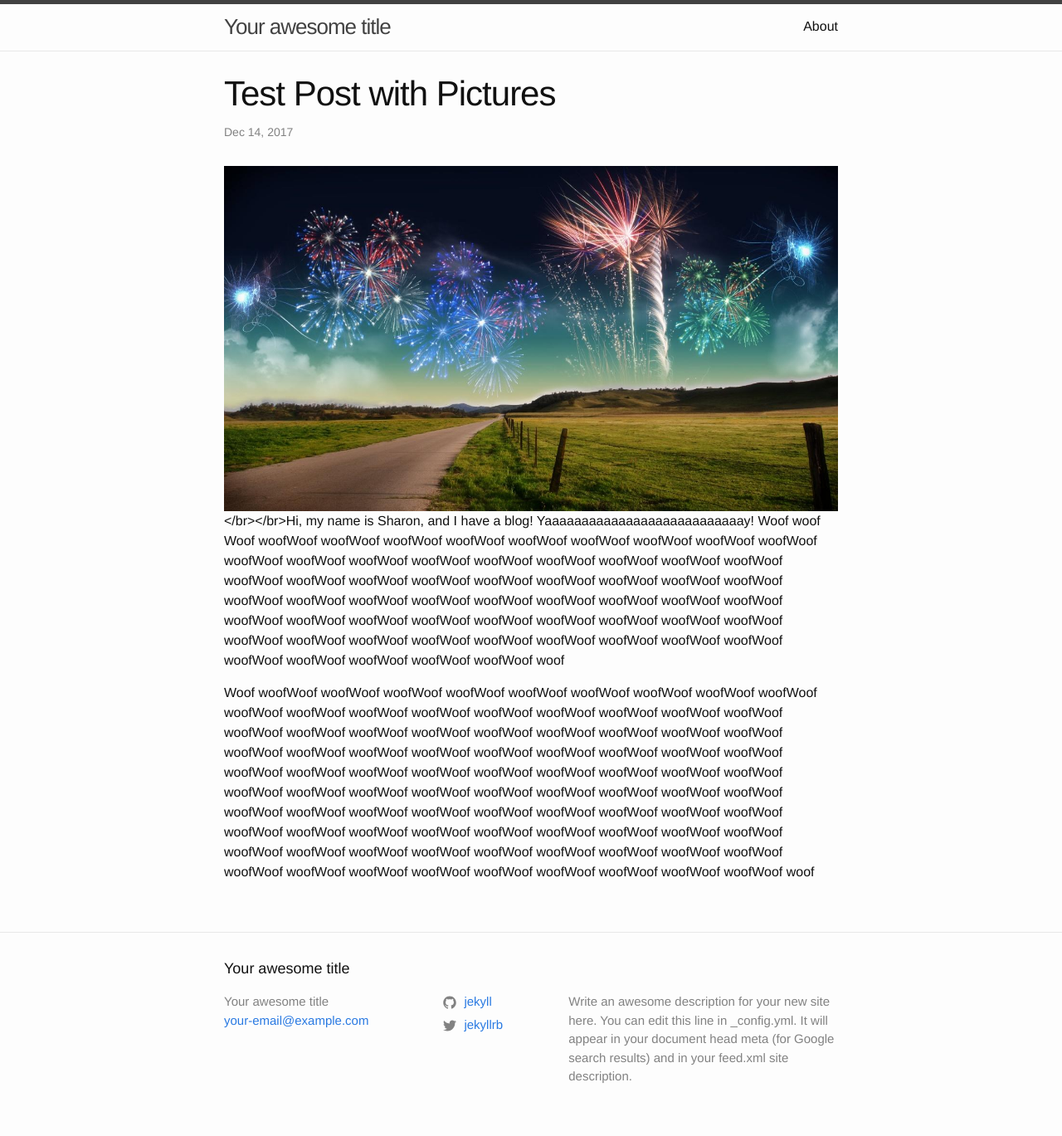
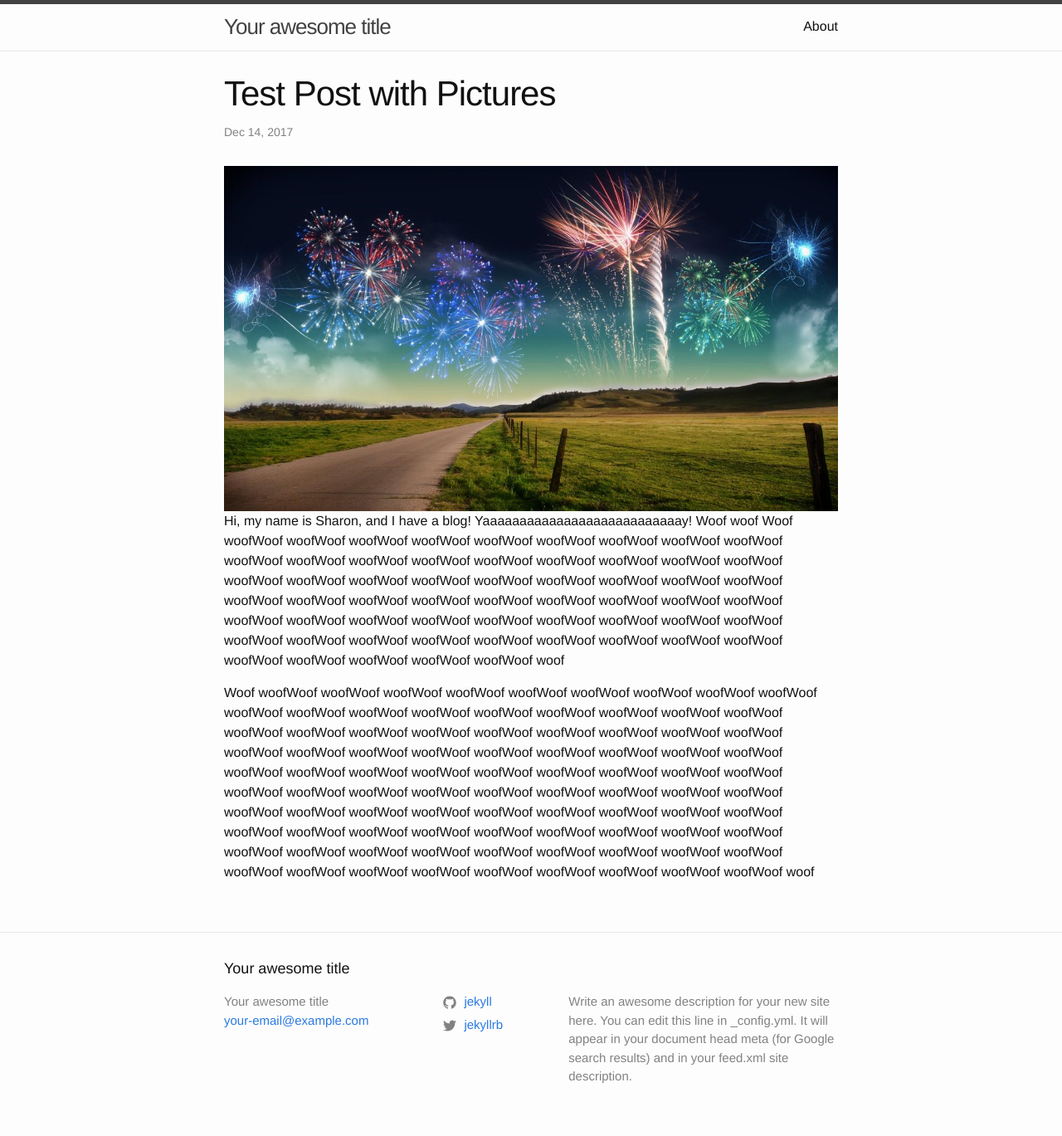
Before and after one commit to pack1126/pack1126.github.io, a Jekyll site: the page built from _posts/2017-12-14-test-post-with-pictures.markdown, in a window 1280 px wide. Shown: the whole page at 83% size. Built offline with Jekyll 4.4.1, drawn with Linux system fonts in a browser that asks for light colours.

Commit message:
Updated Test Post With Pictures

```diff
--- a/_posts/2017-12-14-test-post-with-pictures.markdown
+++ b/_posts/2017-12-14-test-post-with-pictures.markdown
@@ -8,6 +8,6 @@ tags:
 layout: post
 ---
 
-![celebrate.jpg](/uploads/celebrate.jpg)</br></br>Hi, my name is Sharon, and I have a blog! Yaaaaaaaaaaaaaaaaaaaaaaaaaaay! Woof woof Woof woofWoof woofWoof woofWoof woofWoof woofWoof woofWoof woofWoof woofWoof woofWoof woofWoof woofWoof woofWoof woofWoof woofWoof woofWoof woofWoof woofWoof woofWoof woofWoof woofWoof woofWoof woofWoof woofWoof woofWoof woofWoof woofWoof woofWoof woofWoof woofWoof woofWoof woofWoof woofWoof woofWoof woofWoof woofWoof woofWoof woofWoof woofWoof woofWoof woofWoof woofWoof woofWoof woofWoof woofWoof woofWoof woofWoof woofWoof woofWoof woofWoof woofWoof woofWoof woofWoof woofWoof woofWoof woofWoof woofWoof woofWoof woofWoof woofWoof woof
+![celebrate.jpg](/uploads/celebrate.jpg)     Hi, my name is Sharon, and I have a blog! Yaaaaaaaaaaaaaaaaaaaaaaaaaaay! Woof woof Woof woofWoof woofWoof woofWoof woofWoof woofWoof woofWoof woofWoof woofWoof woofWoof woofWoof woofWoof woofWoof woofWoof woofWoof woofWoof woofWoof woofWoof woofWoof woofWoof woofWoof woofWoof woofWoof woofWoof woofWoof woofWoof woofWoof woofWoof woofWoof woofWoof woofWoof woofWoof woofWoof woofWoof woofWoof woofWoof woofWoof woofWoof woofWoof woofWoof woofWoof woofWoof woofWoof woofWoof woofWoof woofWoof woofWoof woofWoof woofWoof woofWoof woofWoof woofWoof woofWoof woofWoof woofWoof woofWoof woofWoof woofWoof woofWoof woofWoof woof
 
 Woof woofWoof woofWoof woofWoof woofWoof woofWoof woofWoof woofWoof woofWoof woofWoof woofWoof woofWoof woofWoof woofWoof woofWoof woofWoof woofWoof woofWoof woofWoof woofWoof woofWoof woofWoof woofWoof woofWoof woofWoof woofWoof woofWoof woofWoof woofWoof woofWoof woofWoof woofWoof woofWoof woofWoof woofWoof woofWoof woofWoof woofWoof woofWoof woofWoof woofWoof woofWoof woofWoof woofWoof woofWoof woofWoof woofWoof woofWoof woofWoof woofWoof woofWoof woofWoof woofWoof woofWoof woofWoof woofWoof woofWoof woofWoof woofWoof woofWoof woofWoof woofWoof woofWoof woofWoof woofWoof woofWoof woofWoof woofWoof woofWoof woofWoof woofWoof woofWoof woofWoof woofWoof woofWoof woofWoof woofWoof woofWoof woofWoof woofWoof woofWoof woofWoof woofWoof woofWoof woofWoof woofWoof woofWoof woofWoof woofWoof woofWoof woofWoof woof
```
